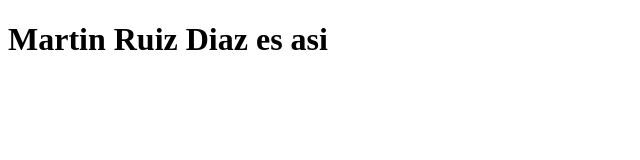
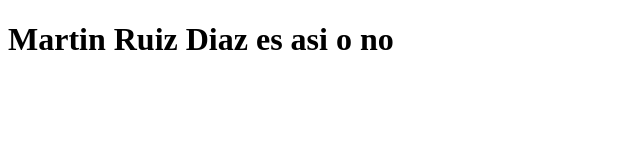
Before and after one commit to ruizdiazmartin/Capacitacion, a plain HTML site: page Index.html in a window 1280 px wide. Shown: the full height of the page, 0-640 px from the left. Drawn offline with Linux system fonts and the light colour scheme.

Commit message:
ultimossss cambios

```diff
--- a/Index.html
+++ b/Index.html
@@ -8,7 +8,7 @@
 </head>
 
 <body>
-    <h1>Martin Ruiz Diaz es asi</h1>
+    <h1>Martin Ruiz Diaz es asi o no</h1>
 </body>
 
 </html>
```
